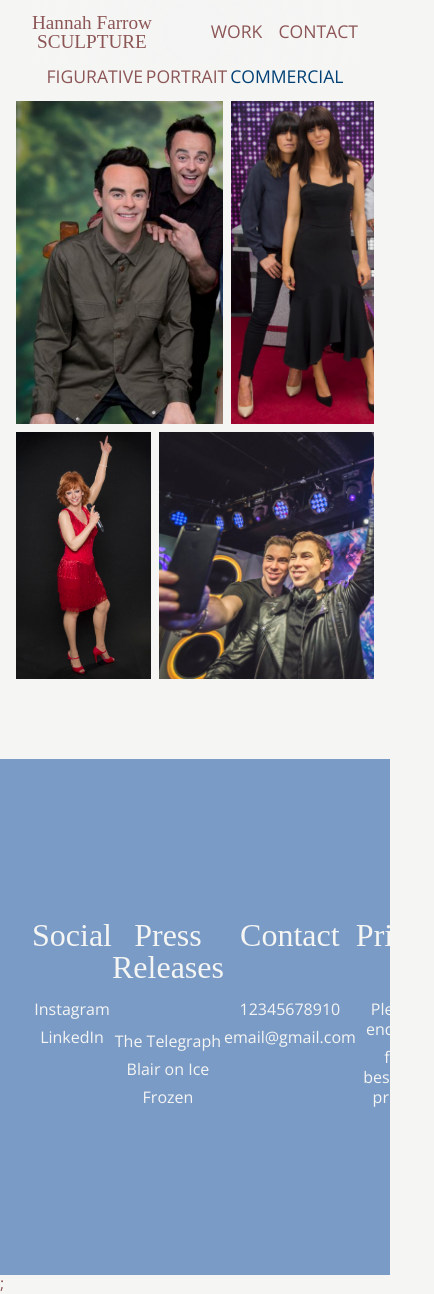
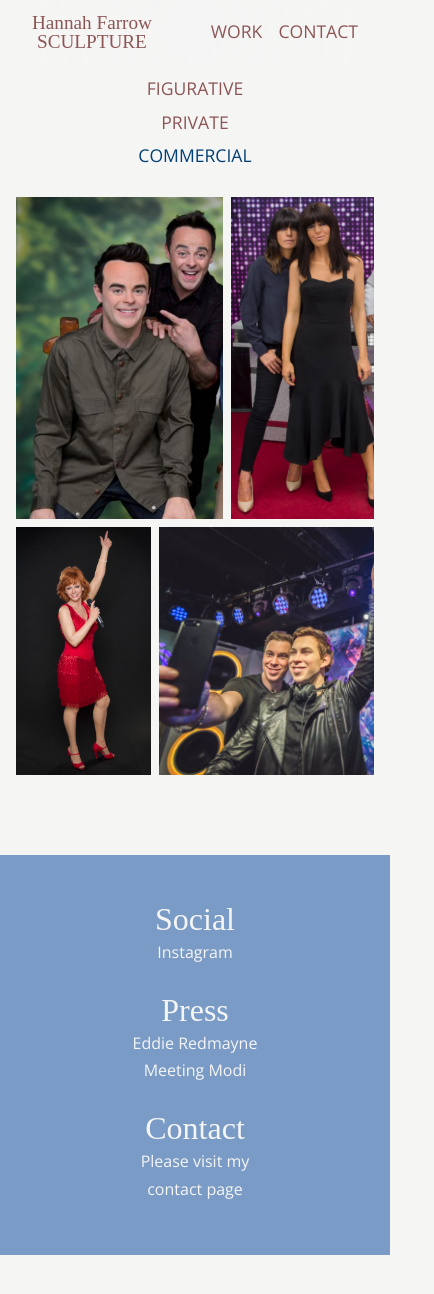
Before and after one commit to JoeBaldwin90/sculpture-artist, a React (Create React App) app: page /work/commercial in a window 390 px wide. Shown: the whole page, 434 px wide, since content can reach past the window. After the commit the page ends 1255 px from the top, so only its background shows below. Built offline with nearby package versions, Linux system fonts and the light colour scheme; a web font is replaced by a local one.

Commit message:
Site copy (#8)
* Width container for Work page

* Scroll top for every page.

* Footer copy and responsive styles

* Homepage copy and responsive styles

* Improved language for work page

```diff
--- a/src/App.js
+++ b/src/App.js
@@ -4,12 +4,18 @@ import NavBar from "./components/navbar/NavBar";
 import Contact from "./components/contact/Contact";
 import Work from "./components/workpage/Work";
 import GlobalStyles from "./theme/GlobalStyles";
-import { BrowserRouter as Router, Route, Switch } from "react-router-dom";
+import ScrollToTop from "./components/shared/ScrollTop";
+import {
+  BrowserRouter as Router,
+  Route,
+  Switch,
+} from "react-router-dom";
 
 const App = () => {
   return (
     <Router>
       <GlobalStyles />
+      <ScrollToTop />
       <NavBar />
       <Switch>
         <Route exact path='/' component={Homepage} />
--- a/src/components/footer/Footer.js
+++ b/src/components/footer/Footer.js
@@ -1,5 +1,10 @@
 import React from "react";
-import { FooterContainer, FooterLinks } from "./FooterStyles";
+import {
+  FooterContainer,
+  FooterLinks,
+  RouteLink,
+  ExternalLink,
+} from "./FooterStyles";
 
 const Footer = () => {
   return (
@@ -7,24 +12,35 @@ const Footer = () => {
       <FooterLinks>
         <div>
           <h5>Social</h5>
-          <p>Instagram</p>
-          <p>LinkedIn</p>
+          <p>
+            <ExternalLink href='https://www.instagram.com/hannahfarrowstudio/'>
+              Instagram
+            </ExternalLink>
+          </p>
         </div>
         <div>
-          <h5>Press Releases</h5>
-          <p>The Telegraph</p>
-          <p>Blair on Ice</p>
-          <p>Frozen</p>
+          <h5>Press</h5>
+          <ul>
+            <li>
+              <ExternalLink href='https://www.standard.co.uk/showbiz/eddie-redmayne-waxwork-unveiled-at-londons-madame-tussauds-a3749386.html'>
+                Eddie Redmayne
+              </ExternalLink>
+            </li>
+            <li>
+              <ExternalLink href='https://www.bbc.co.uk/news/world-asia-india-35818832'>
+                Meeting Modi
+              </ExternalLink>
+            </li>
+          </ul>
         </div>
         <div>
           <h5>Contact</h5>
-          <p>12345678910</p>
-          <p>email@gmail.com</p>
-        </div>
-        <div>
-          <h5>Prices</h5>
-          <p>Please enquire</p>
-          <p>for bespoke prices</p>
+          <p>Please visit my</p>
+          <p>
+            <RouteLink exact to='/contact'>
+              contact page
+            </RouteLink>
+          </p>
         </div>
       </FooterLinks>
     </FooterContainer>
--- a/src/components/footer/FooterStyles.js
+++ b/src/components/footer/FooterStyles.js
@@ -1,3 +1,4 @@
+import { Link } from "react-router-dom";
 import styled from "styled-components";
 import fonts from "../../theme/Fonts";
 import colors from "../../theme/Colors";
@@ -6,6 +7,9 @@ export const FooterContainer = styled.footer`
   width: 100%;
   padding: 10em 2em;
   background: ${colors.pastelBlue};
+  @media (max-width: 425px) {
+    padding: 3em 1em;
+  }
 `;
 
 export const FooterLinks = styled.div`
@@ -16,6 +20,10 @@ export const FooterLinks = styled.div`
 
   div {
     text-align: center;
+    margin-bottom: 1.5em;
+    &:last-of-type {
+      margin-bottom: 0;
+    }
   }
 
   h5 {
@@ -23,11 +31,44 @@ export const FooterLinks = styled.div`
     font-size: 2em;
     color: ${colors.sunbeamGrey};
     margin-bottom: 1.5em;
+
+    @media (max-width: 425px) {
+      margin-bottom: .25em;
+    }
   }
 
-  p {
-    cursor: pointer;
+  p,
+  li {
     color: ${colors.sunbeamGrey};
     margin-bottom: 0.5em;
+    line-height: 1.2;
+  }
+
+  @media (max-width: 425px) {
+    flex-direction: column;
   }
 `;
+
+export const RouteLink = styled(Link)`
+  text-decoration: none;
+  color: ${colors.sunbeamGrey};
+  font-family: ${fonts.body};
+  transition: all 0.5s ease;
+  cursor: pointer;
+
+  &:hover {
+    color: ${colors.coffeeCupBlue};
+  }
+`;
+
+export const ExternalLink = styled.a`
+  text-decoration: none;
+  color: ${colors.sunbeamGrey};
+  font-family: ${fonts.body};
+  transition: all 0.5s ease;
+  cursor: pointer;
+
+  &:hover {
+    color: ${colors.coffeeCupBlue};
+  }
+`;
--- a/src/components/homepage/Homepage.js
+++ b/src/components/homepage/Homepage.js
@@ -39,15 +39,17 @@ const Homepage = () => {
           <Image src={hannah} ref={imageRef} inView={inView} width={"100%"} />
           <div>
             <p>
-              One quick fox jumped over a lake. Try it. One quick fox jumped
-              over a lake. Try it. One quick fox jumped over a lake. Try it. One
-              quick fox jumped over a lake. Try it.
+              I commission bespoke figurative, bust or portrait sculptures from
+              my studio in London. It's my passion to craft a piece of art that
+              you will love for a lifetime. I'm able to finish sculptures in
+              concrete, bronze or plaster.
             </p>
             <p>
-              One quick fox jumped over a lake. Try it. One quick fox jumped
-              over a lake. Try it. One quick fox jumped over a lake. Try it. One
-              quick fox jumped over a lake. Try it. One quick fox jumped over a
-              lake. Try it. One quick fox jumped over a lake. Try it.
+              All of my work is tailored to your style and budget. If you'd like
+              me to commission a sculpture of someone you love, someone that
+              inspires you or simply add to your collection, I'd love to hear
+              from you. All quotes and initial consulatations are free of
+              charge.
             </p>
           </div>
         </ContentWide>
@@ -55,8 +57,11 @@ const Homepage = () => {
         <ContentTall>
           <Image src={wip} inView={true} />
           <p>
-            Lorem ipsum Lorem ipsum Lorem ipsum Lorem ipsum Lorem ipsum Lorem
-            ipsum Lorem ipsum Lorem ipsum Lorem ipsum
+            I'm a classically trained sculptor with over seven years experience
+            working for Madame Tussauds, the world-famous waxwork franchise.
+            I've been lucky enough to meet and sculpt some of the highest
+            profile figures on the planet, but I embrace the intimacy and
+            creative freedom of working with private clients.
           </p>
         </ContentTall>
       </MainGrid>
--- a/src/components/homepage/HomepageStyles.js
+++ b/src/components/homepage/HomepageStyles.js
@@ -8,6 +8,9 @@ export const Image = styled.img.attrs((props) => ({
   margin-bottom: 3em;
   opacity: ${(props) => (props.inView ? 1 : 0)};
   transition: opacity 1s ease;
+  @media (max-width: 425px) {
+    margin-bottom: 2em;
+  }
 `;
 
 export const MainGrid = styled.main`
@@ -24,11 +27,26 @@ export const MainGrid = styled.main`
 export const ContentWide = styled.div`
   grid-column: span 12;
   margin-bottom: 4em;
+
   div {
     display: flex;
     justify-content: space-between;
     p {
       width: calc(50% - 1em);
+    }
+  }
+
+  @media (max-width: 425px) {
+    margin-bottom: 2em;
+
+    div {
+      display: block;
+      p {
+        width: 100%;
+        text-align: justify;
+        line-height: 1.2;
+        margin-bottom: 1em;
+      }
     }
   }
 `;
@@ -39,8 +57,23 @@ export const ContentTall = styled.div`
   display: flex;
   flex-direction: row;
   align-items: center;
+
   img {
     width: 50%;
     margin-right: 2em;
   }
+
+  @media (max-width: 425px) {
+    display: block;
+
+    img {
+      width: 100%;
+      margin-right: 0;
+    }
+
+    p {
+      text-align: justify;
+      line-height: 1.2;
+    }
+  }
 `;
--- /dev/null
+++ b/src/components/shared/ScrollTop.js
@@ -0,0 +1,12 @@
+import { useEffect } from "react";
+import { useLocation } from "react-router-dom";
+
+export default function ScrollToTop() {
+  const { pathname } = useLocation();
+
+  useEffect(() => {
+    window.scrollTo(0, 0);
+  }, [pathname]);
+
+  return null;
+}
--- a/src/components/workpage/Work.js
+++ b/src/components/workpage/Work.js
@@ -8,7 +8,7 @@ import Footer from "../footer/Footer";
 import Figures from "./Figures";
 import Portraits from "./Portraits";
 import Commercial from "./Commercial";
-import { WorkNav, WorkLinks, StyledLink } from "./WorkStyles";
+import { WorkNav, WorkLinks, StyledLink, Container } from "./WorkStyles";
 
 const activeStyles = {
   color: `${colors.coffeeCupBlue}`,
@@ -17,11 +17,16 @@ const activeStyles = {
 const Work = ({ location }) => {
   return (
     <Fragment>
+      <Container>
         <WorkNav>
           <WorkLinks>
-          {["figurative", "portrait", "commercial"].map((link, i) => (
+            {["figurative", "private", "commercial"].map((link, i) => (
               <li key={i}>
-              <StyledLink exact to={`/work/${link}`} activeStyle={activeStyles}>
+                <StyledLink
+                  exact
+                  to={`/work/${link}`}
+                  activeStyle={activeStyles}
+                >
                   {link}
                 </StyledLink>
               </li>
@@ -36,12 +41,13 @@ const Work = ({ location }) => {
           >
             <Switch>
               <Route exact path='/work/figurative' component={Figures} />
-            <Route exact path='/work/portrait' component={Portraits} />
+              <Route exact path='/work/private' component={Portraits} />
               <Route exact path='/work/commercial' component={Commercial} />
             </Switch>
           </CSSTransition>
         </TransitionGroup>
-      <Footer />;
+      </Container>
+      <Footer />
     </Fragment>
   );
 };
--- a/src/components/workpage/WorkStyles.js
+++ b/src/components/workpage/WorkStyles.js
@@ -3,8 +3,13 @@ import styled from "styled-components";
 import fonts from "../../theme/Fonts";
 import colors from "../../theme/Colors";
 
+export const Container = styled.div`
+  max-width: 1080px;
+  margin: 0 auto;
+`;
+
 export const WorkNav = styled.nav`
-  padding: 8vh 1em 0 1em;
+  padding: 5em 1em 0 1em;
   display: grid;
   grid-template-columns: repeat(12, 1fr);
   grid-gap: 0.5em;
@@ -14,6 +19,14 @@ export const WorkLinks = styled.ul`
   grid-column: 2 / span 10;
   display: flex;
   justify-content: space-between;
+  @media (max-width: 425px) {
+    display: block;
+    margin: 0 auto;
+    text-align: center;
+    li {
+      margin-bottom: 1em;
+    }
+  }
 `;
 
 export const StyledLink = styled(NavLink)`
```
Lines whose indentation alone changed are shown as unchanged.
